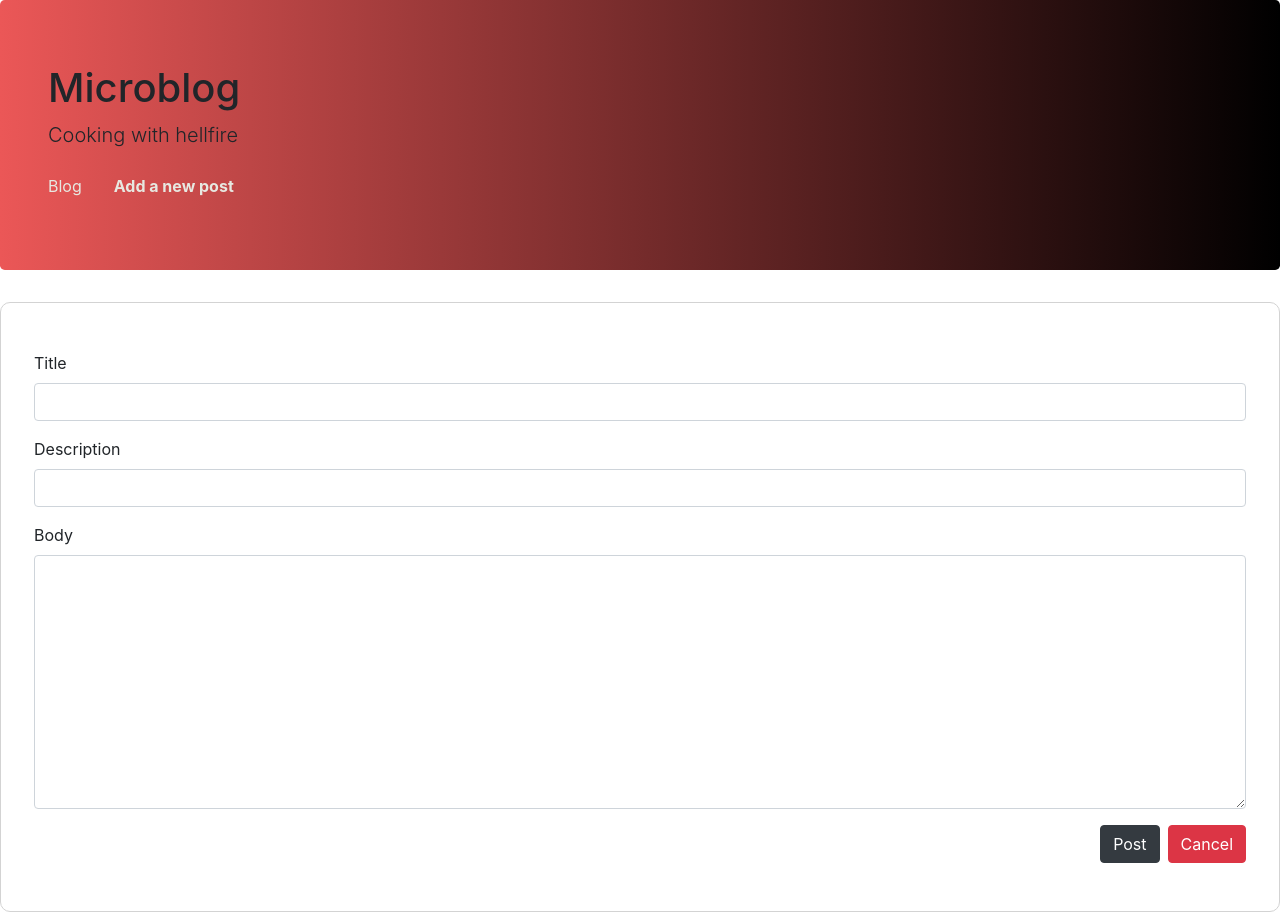
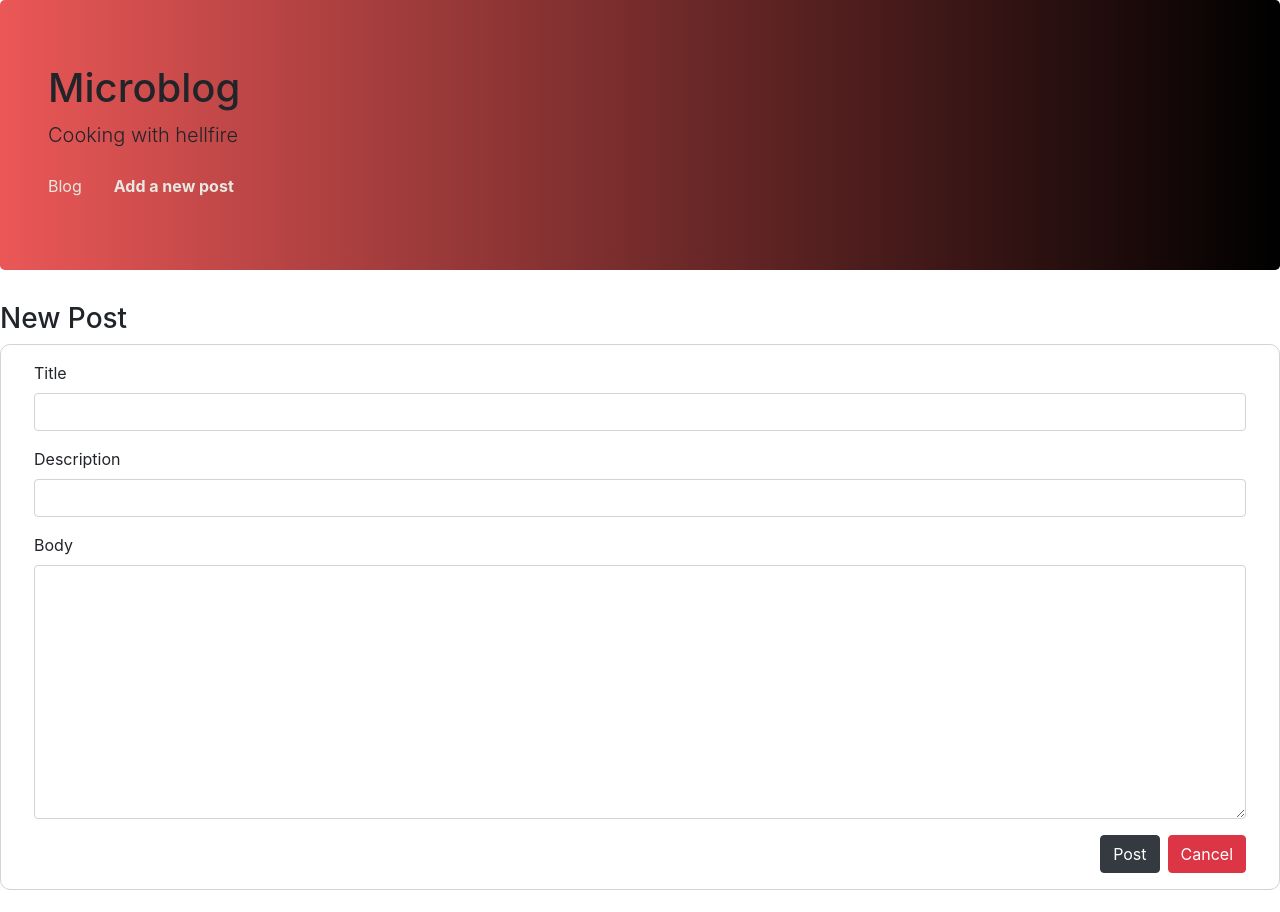
Before and after one commit to stephaniesimms/react-redux-microblog, a React (Create React App) app in the folder frontend/: page /new in a window 1280 px wide. After the commit the page ends 890 px from the top, so only its background shows below. Built offline with nearby package versions, Linux system fonts and the light colour scheme.

Commit message:
adjusted styling for new postform

```diff
--- a/frontend/src/components/PostForm.css
+++ b/frontend/src/components/PostForm.css
@@ -1,6 +1,6 @@
 .PostForm {
   border: 1px solid #D3D3D3;
   border-radius: 10px;
-  padding: 3em;
+  /* padding: 3em;  */
   margin: auto;
 }
--- a/frontend/src/components/PostForm.js
+++ b/frontend/src/components/PostForm.js
@@ -40,8 +40,7 @@ class PostForm extends Component {
 
   render() {
     return (
-      <div className='PostForm'>
-        {/* <h3>{this.props.formType}</h3> */}
+      <div className='PostForm px-5 py-3'>
         <Form onSubmit={this.handleSubmit}>
           <Form.Group as={Row}>
             <Form.Label>Title</Form.Label>
--- a/frontend/src/containers/NewPost.js
+++ b/frontend/src/containers/NewPost.js
@@ -29,6 +29,7 @@ class NewPost extends Component {
   render() {
     return (
       <div>
+        <h3>New Post</h3>
         <PostForm
           save={this.handleSubmit}
         />
--- a/frontend/src/containers/Post.js
+++ b/frontend/src/containers/Post.js
@@ -102,7 +102,6 @@ class Post extends Component {
     if (!post) {
       return 'Loading...';
     }
-    console.log("Post render this.props", this.props)
 
     /** Check if this.state editing is true to show edit form
     */
```
